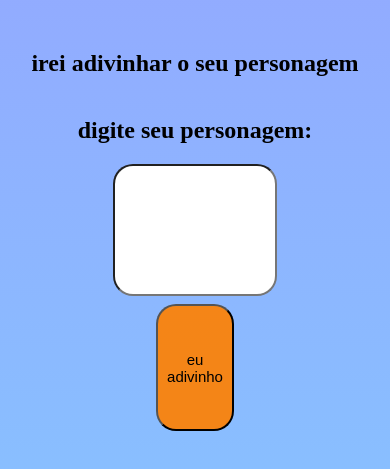
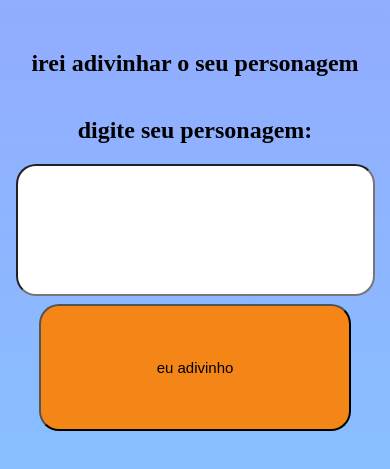
Before and after one commit to ghwdev/lobao, a plain HTML site: page index.html in a window 390 px wide. Shown: the part 435-904 px from the top of the page. Drawn offline with nearby package versions, Linux system fonts and the light colour scheme.

Commit message:
Update style.css

```diff
--- a/style.css
+++ b/style.css
@@ -56,3 +56,27 @@ top: -0%;
 top: -0%;
 font-size: 30px;
 }
+@media (max-width:600px) {
+    input{
+        font-size: 30px;
+        border-radius: 20px;
+        height: 10%;
+        width: 90%;
+    }
+    button{
+        margin-top: 2%;
+        font-size: 15px;
+        border-radius: 20px;
+        height: 10%;
+        width: 80%;
+        cursor: pointer;
+        background-color: rgba(255, 128, 0, 0.911);
+    }
+    img{
+        position: relative;
+    top: -0%;
+        width: 80vw;
+        height: 100vh;
+
+    }
+}
```
